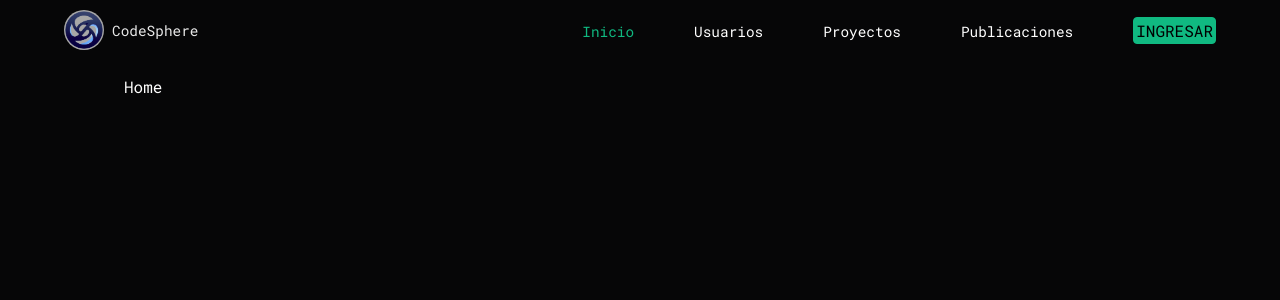
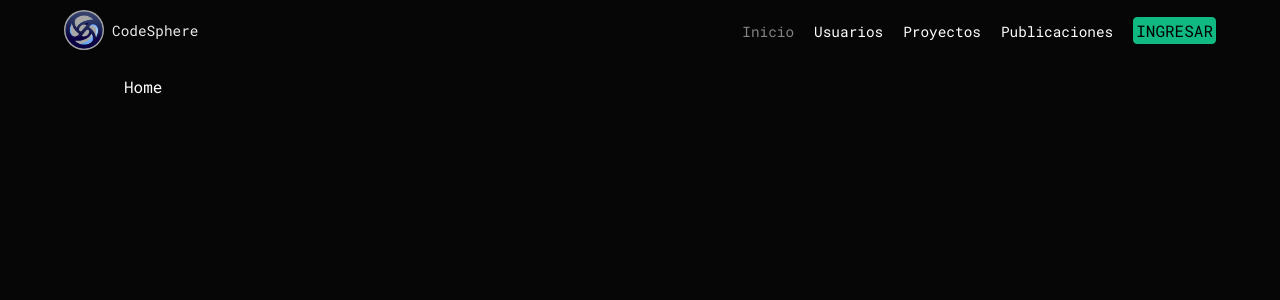
Before and after one commit to CodeSphereDevs/frontend, a React (Vite) app: page / in a window 1280 px wide. Shown: the top 300 px of the page. Built offline with nearby package versions, Linux system fonts and the light colour scheme; no server answers.

Commit message:
little corrections to navbar css

```diff
--- a/src/componentes/navbar/Navbar.css
+++ b/src/componentes/navbar/Navbar.css
@@ -10,7 +10,7 @@
 
 ul{
     display: flex;
-    gap: 60px;
+    gap: 20px;
     list-style: none;
     align-items: center;
 }
@@ -27,7 +27,7 @@ a:hover{
 }
 
 .active {
-    color: #10b981 !important;
+    color: #838383 !important;
     cursor:default;
 }
 
```
